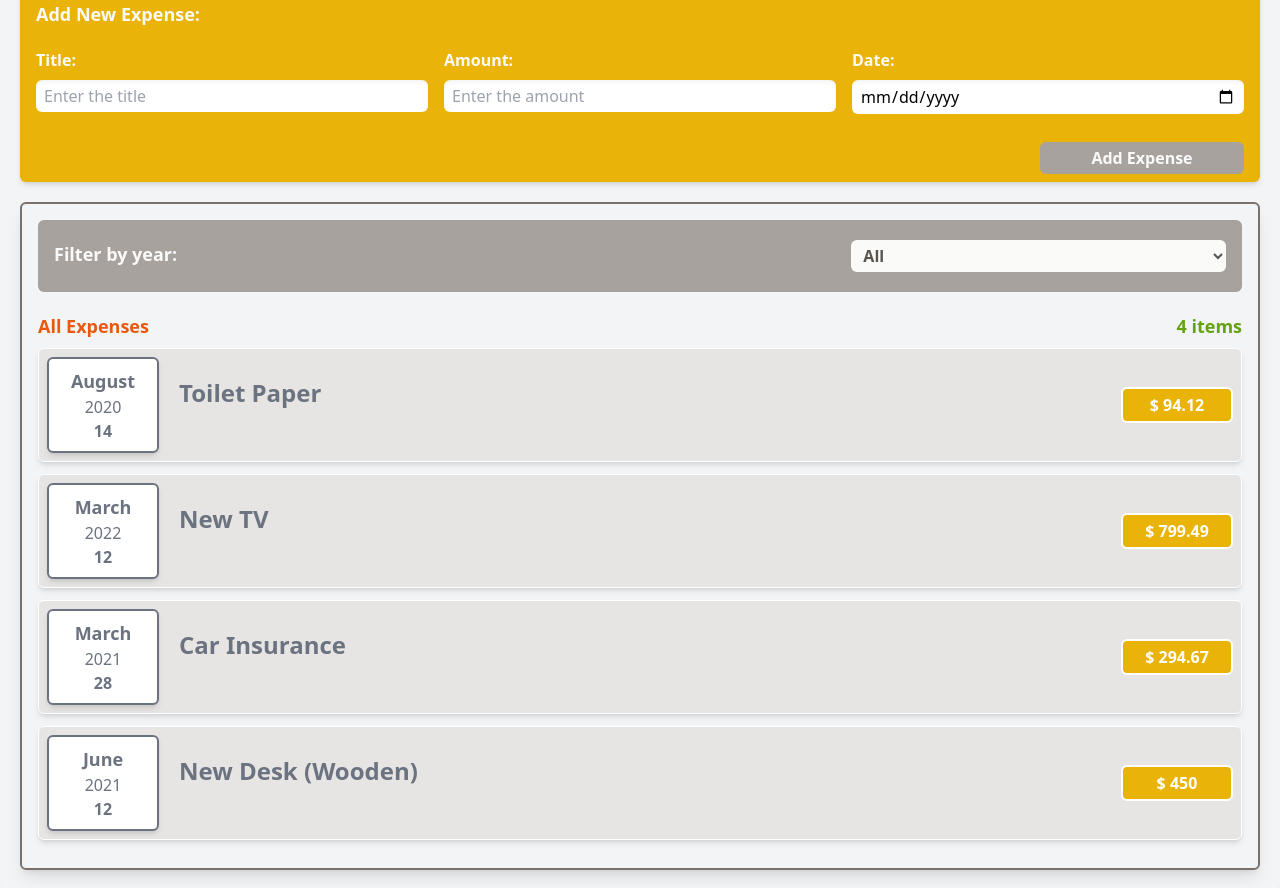
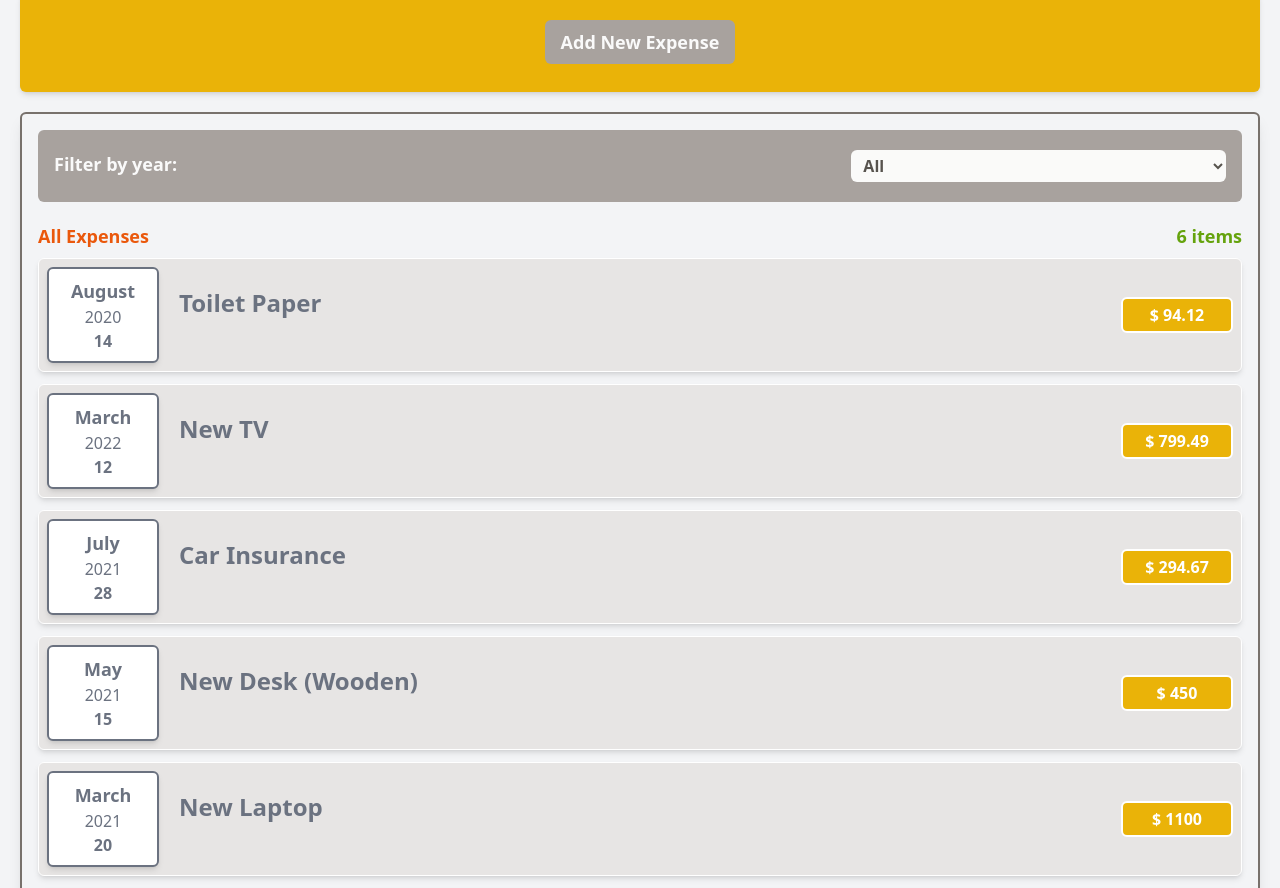
Before and after one commit to yaldakarimi/Expense-Tracker, a React (Create React App) app: page / in a window 1280 px wide. Shown: the part 140-1028 px from the top of the page. Built offline with nearby package versions, Linux system fonts and the light colour scheme.

Commit message:
Component: Chart

```diff
--- a/src/App.tsx
+++ b/src/App.tsx
@@ -6,26 +6,40 @@ const DUMMY_EXPENSES: Array<ExpenseModal> = [
   {
     id: "e1",
     title: "Toilet Paper",
-    amount: "94.12",
+    amount: 94.12,
     date: new Date(2020, 7, 14),
   },
   {
     id: "e2",
     title: "New TV",
-    amount: "799.49",
+    amount: 799.49,
     date: new Date(2022, 2, 12),
   },
   {
     id: "e3",
     title: "Car Insurance",
-    amount: " 294.67",
-    date: new Date(2021, 2, 28),
+    amount: 294.67,
+    date: new Date(2021, 6, 28),
   },
   {
     id: "e4",
     title: "New Desk (Wooden)",
-    amount: " 450",
-    date: new Date(2021, 5, 12),
+    amount: 450,
+    date: new Date(2021, 4, 15),
+  },
+
+  {
+    id: "e5",
+    title: "New Laptop ",
+    amount: 1100,
+    date: new Date(2021, 2, 20),
+  },
+
+  {
+    id: "e6",
+    title: "Books",
+    amount: 100.99,
+    date: new Date(2021, 3, 23),
   },
 ];
 
--- /dev/null
+++ b/src/components/Chart/Chart.tsx
@@ -0,0 +1,27 @@
+import { DataPointModel } from "app/types";
+import ChartBar from "./ChartBar";
+
+interface Props {
+  dataPoints: Array<DataPointModel>;
+}
+
+const Chart = ({ dataPoints }: Props) => {
+  const dataPointValues = dataPoints.map((dataPoint) => dataPoint.value);
+
+  const maxValue = Math.max(...dataPointValues);
+
+  return (
+    <div className=" mb-5 bg-stone-200 p-2 rounded-md flex justify-around h-40">
+      {dataPoints.map((dataPoint) => (
+        <ChartBar
+          key={dataPoint.label}
+          value={dataPoint.value}
+          maxValue={maxValue}
+          label={dataPoint.label}
+        />
+      ))}
+    </div>
+  );
+};
+
+export default Chart;
--- /dev/null
+++ b/src/components/Chart/ChartBar.css
@@ -0,0 +1,14 @@
+.chart-bar {
+  height: 100%;
+  width: 13px;
+}
+
+.chart-bar__inner {
+  height: 100%;
+  overflow: hidden;
+}
+
+.chart-bar__fill {
+  width: 100%;
+  transition: all 0.3s ease-out;
+}
--- /dev/null
+++ b/src/components/Chart/ChartBar.tsx
@@ -0,0 +1,29 @@
+import "./ChartBar.css";
+
+interface Props {
+  value: number;
+  label: string;
+  maxValue: number;
+}
+
+const ChartBar = ({ value, label, maxValue }: Props) => {
+  let barFillHeight = "0%";
+  if (maxValue > 0) {
+    barFillHeight = Math.round((value / maxValue) * 100) + "%";
+  }
+  return (
+    <div>
+      <div className="chart-bar flex flex-col items-center">
+        <div className="chart-bar__inner  flex flex-col justify-end bg-stone-300 w-full rounded-full border border-gray-500">
+          <div
+            className="chart-bar__fill bg-orange-600"
+            style={{ height: barFillHeight }}
+          ></div>
+        </div>
+        <div className="text-xs font-semibold text-stone-700">{label}</div>
+      </div>
+    </div>
+  );
+};
+
+export default ChartBar;
--- /dev/null
+++ b/src/components/Chart/index.ts
@@ -0,0 +1 @@
+export { default as Chart } from "./Chart";
--- /dev/null
+++ b/src/components/Expenses/ExpenseChart.tsx
@@ -0,0 +1,36 @@
+import { ExpenseModal } from "app/types";
+import { Chart } from "components/Chart";
+
+interface Props {
+  expenses: Array<ExpenseModal>;
+}
+
+const ExpenseChart = ({ expenses }: Props) => {
+  const chartDataPoints = [
+    { label: "Jan", value: 0 },
+    { label: "Feb", value: 0 },
+    { label: "Mar", value: 0 },
+    { label: "Apr", value: 0 },
+    { label: "May", value: 0 },
+    { label: "Jun", value: 0 },
+    { label: "Jul", value: 0 },
+    { label: "Aug", value: 0 },
+    { label: "Sep", value: 0 },
+    { label: "Oct", value: 0 },
+    { label: "Nov", value: 0 },
+    { label: "Dec", value: 0 },
+  ];
+
+  for (const expense of expenses) {
+    const expenseMonthIndex = expense.date.getMonth();
+
+    chartDataPoints[expenseMonthIndex].value += expense.amount;
+  }
+  return (
+    <div>
+      <Chart dataPoints={chartDataPoints} />
+    </div>
+  );
+};
+
+export default ExpenseChart;
--- a/src/components/Expenses/Expenses.tsx
+++ b/src/components/Expenses/Expenses.tsx
@@ -1,7 +1,7 @@
 import { useState } from "react";
 import { ExpenseModal } from "app/types";
 import { ExpenseFilter } from "components";
-
+import ExpenseChart from "./ExpenseChart";
 import ExpensesList from "./ExpensesList";
 
 interface Props {
@@ -42,7 +42,9 @@ const Expenses = ({ items }: Props) => {
           {filteredItems?.length === 1 ? "item" : "items"}
         </h2>
       </div>
-
+      {!!filteredItems?.length && filteredYear !== "all" && (
+        <ExpenseChart expenses={filteredItems} />
+      )}
       <ExpensesList items={filteredItems} />
     </div>
   );
--- a/src/components/NewExpense/ExpenseForm.tsx
+++ b/src/components/NewExpense/ExpenseForm.tsx
@@ -4,9 +4,10 @@ import { FormInput } from "components/General";
 
 interface Props {
   onSaveNewExpense: (newItem: NewExpenseModel) => void;
+  onCancel: () => void;
 }
 
-const ExpenseForm = ({ onSaveNewExpense }: Props) => {
+const ExpenseForm = ({ onSaveNewExpense, onCancel }: Props) => {
   const [title, setTitle] = useState("");
   const [amount, setAmount] = useState("");
   const [date, setDate] = useState("");
@@ -28,7 +29,7 @@ const ExpenseForm = ({ onSaveNewExpense }: Props) => {
 
     const expenseObject = {
       title: title,
-      amount: amount,
+      amount: +amount,
       date: new Date(date),
     };
 
@@ -36,6 +37,11 @@ const ExpenseForm = ({ onSaveNewExpense }: Props) => {
     setTitle("");
     setAmount("");
     setDate("");
+    onCancel();
+  };
+
+  const cancelOnClickHandler = () => {
+    onCancel();
   };
 
   return (
@@ -81,6 +87,14 @@ const ExpenseForm = ({ onSaveNewExpense }: Props) => {
       </fieldset>
       <div className="flex justify-end">
         <button
+          type="button"
+          onClick={cancelOnClickHandler}
+          className="px-2 py-1 rounded-md w-full md:w-2/12 mt-5 mr-2 text-zinc-50 font-bold bg-stone-400"
+        >
+          Cancel
+        </button>
+
+        <button
           type="submit"
           className="px-2 py-1 rounded-md w-full md:w-2/12 mt-5 mr-2 text-zinc-50 font-bold bg-stone-400"
         >
--- a/src/components/NewExpense/NewExpense.tsx
+++ b/src/components/NewExpense/NewExpense.tsx
@@ -2,6 +2,7 @@ import { v4 as uuidv4 } from "uuid";
 import { NewExpenseModel, ExpenseModal } from "app/types";
 import { Card } from "components/General";
 import ExpenseForm from "./ExpenseForm";
+import { useState } from "react";
 
 interface Props {
   onAddExpense: (newExpense: ExpenseModal) => void;
@@ -13,9 +14,37 @@ const NewExpense = ({ onAddExpense }: Props) => {
       id: uuidv4(),
     });
   };
+
+  const [isEditing, setIsEditing] = useState(false);
+
+  const startEditingHandler = () => {
+    setIsEditing(true);
+  };
+
+  const stopEditingHandler = () => {
+    setIsEditing(false);
+  };
+
   return (
     <Card className="bg-yellow-500 mb-5 ">
-      <ExpenseForm onSaveNewExpense={onSaveNewExpense} />
+      {!isEditing && (
+        <div className="flex justify-center my-5">
+          <button
+            type="button"
+            className="bg-stone-400 text-zinc-50 font-bold text-lg py-2 px-4 rounded-md "
+            onClick={startEditingHandler}
+          >
+            Add New Expense
+          </button>
+        </div>
+      )}
+
+      {isEditing && (
+        <ExpenseForm
+          onSaveNewExpense={onSaveNewExpense}
+          onCancel={stopEditingHandler}
+        />
+      )}
     </Card>
   );
 };
```
Also changed, not shown: src/app/types/expense.ts (+6 -1 lines).
